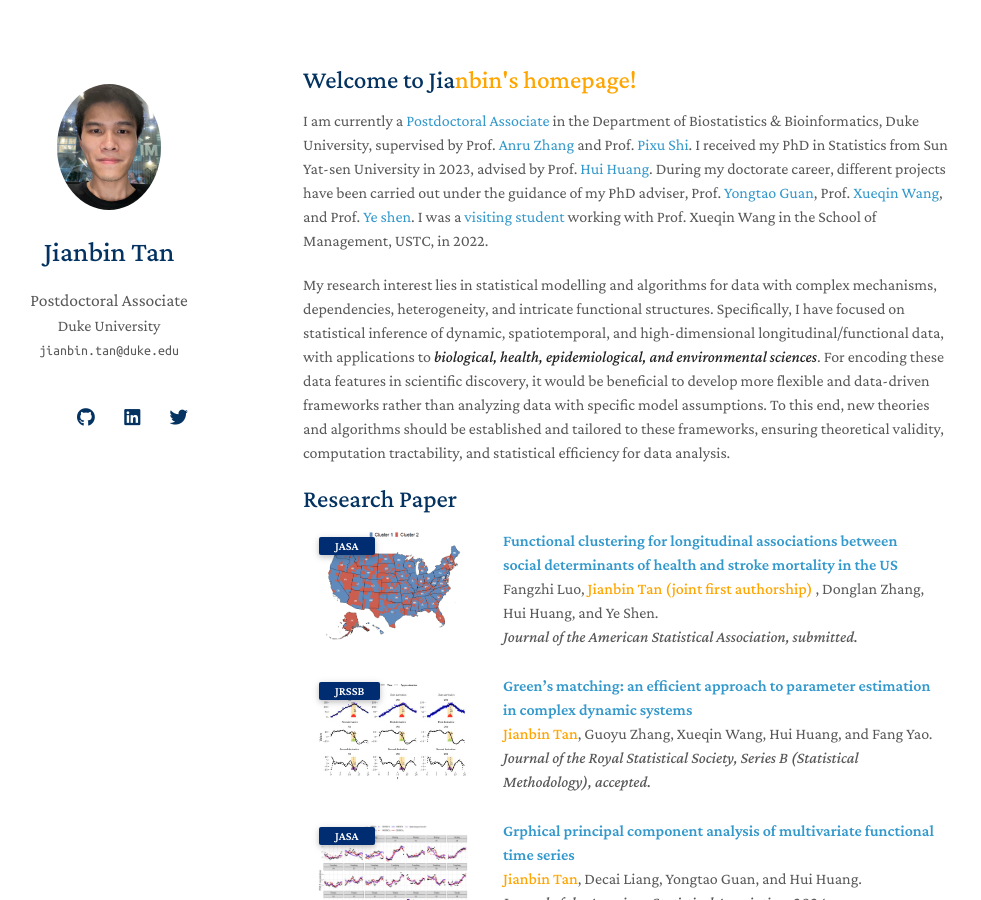
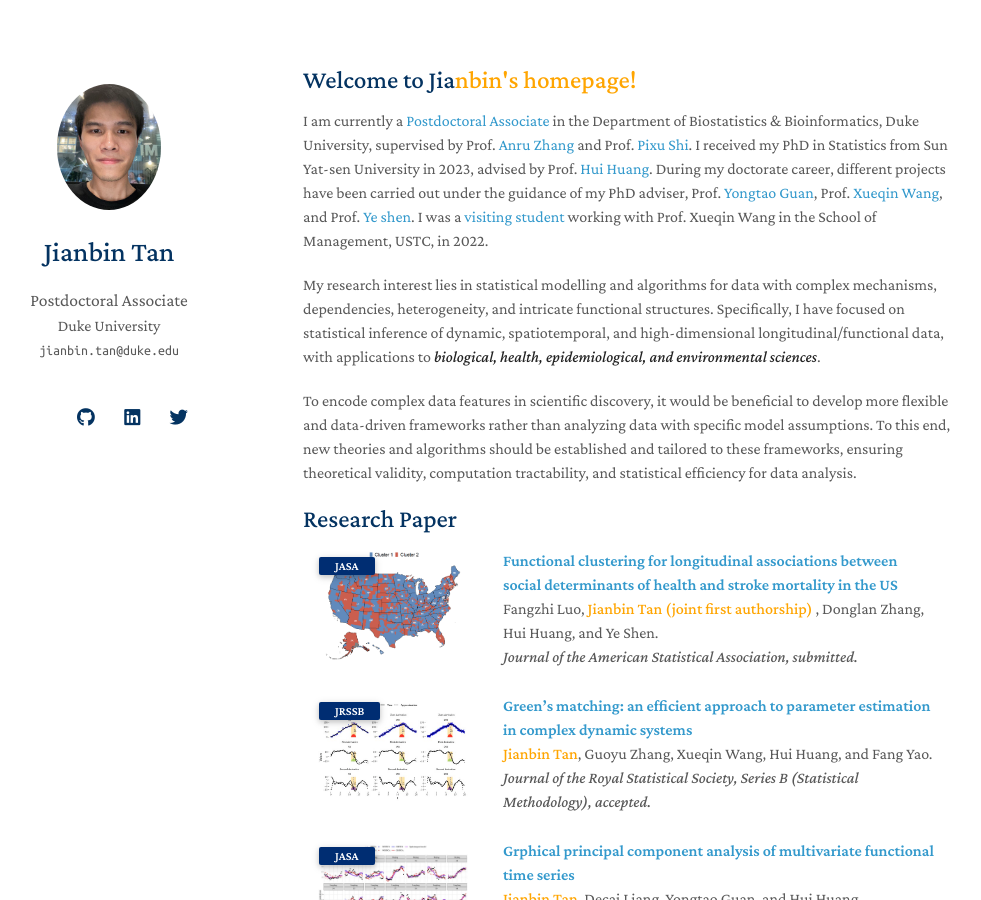
Before and after one commit to Tan-jianbin/Tan-jianbin.github.io, a Jekyll site: the page built from index.md, in a window 1280 px wide and 900 px high. Shown: the whole window, without its empty margins (167-1148 px from the left). Built offline with Jekyll 4.4.1, drawn with Linux system fonts in a browser that asks for light colours; nearby versions of some CDN libraries; a style sheet for code colours, icons or effects is not loaded; our own code applies the rules of GitHub Pages for plain Markdown files.

Commit message:
Update index.md

```diff
--- a/index.md
+++ b/index.md
@@ -6,6 +6,8 @@
 
 I am currently a [Postdoctoral Associate](https://biostat.duke.edu/profile/jianbin-tan) in the Department of Biostatistics & Bioinformatics, Duke University, supervised by Prof. [Anru Zhang](https://anruzhang.github.io) and Prof. [Pixu Shi](https://pixushi.github.io). I received my PhD in Statistics from Sun Yat-sen University in 2023, advised by Prof. [Hui Huang](http://cfas.ruc.edu.cn/kydw/zzyjy/hh/index.htm). During my doctorate career, different projects have been carried out under the guidance of my PhD adviser, Prof. [Yongtao Guan](https://sds.cuhk.edu.cn/en/teacher/1038),  Prof. [Xueqin Wang](https://bs.ustc.edu.cn/english/profile.php?id=650), and Prof. [Ye shen](https://publichealth.uga.edu/faculty-member/ye-shen/). I was a [visiting student](https://statlab905.github.io/author/jianbin-tan/) working with Prof. Xueqin Wang in the School of Management, USTC, in 2022.
 
-My research interest lies in statistical modelling and algorithms for data with complex mechanisms, dependencies, heterogeneity, and intricate functional structures. Specifically, I have focused on statistical inference of dynamic, spatiotemporal, and high-dimensional longitudinal/functional data, with applications to ***biological, health, epidemiological, and environmental sciences***. For encoding these data features in scientific discovery, it would be beneficial to develop more flexible and data-driven frameworks rather than analyzing data with specific model assumptions. To this end, new theories and algorithms should be established and tailored to these frameworks, ensuring theoretical validity,  computation tractability, and statistical efficiency for data analysis.
+My research interest lies in statistical modelling and algorithms for data with complex mechanisms, dependencies, heterogeneity, and intricate functional structures. Specifically, I have focused on statistical inference of dynamic, spatiotemporal, and high-dimensional longitudinal/functional data, with applications to ***biological, health, epidemiological, and environmental sciences***.
+
+To encode complex data features in scientific discovery, it would be beneficial to develop more flexible and data-driven frameworks rather than analyzing data with specific model assumptions. To this end, new theories and algorithms should be established and tailored to these frameworks, ensuring theoretical validity,  computation tractability, and statistical efficiency for data analysis.
 
 {% include_relative _includes/publications.md %}
```
